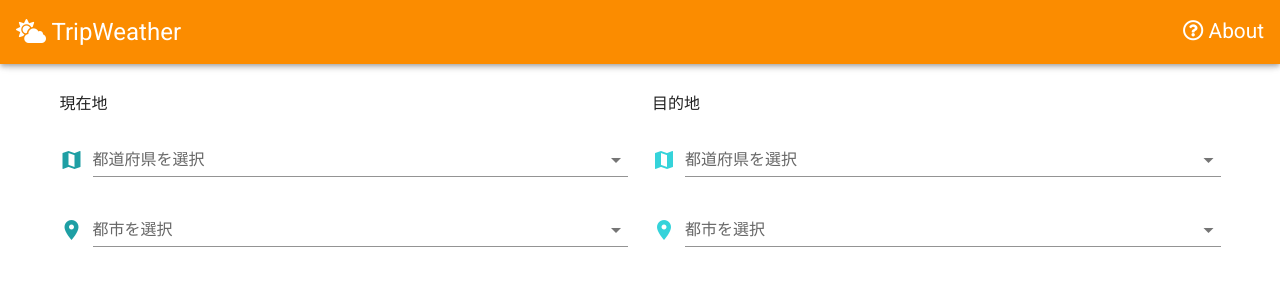
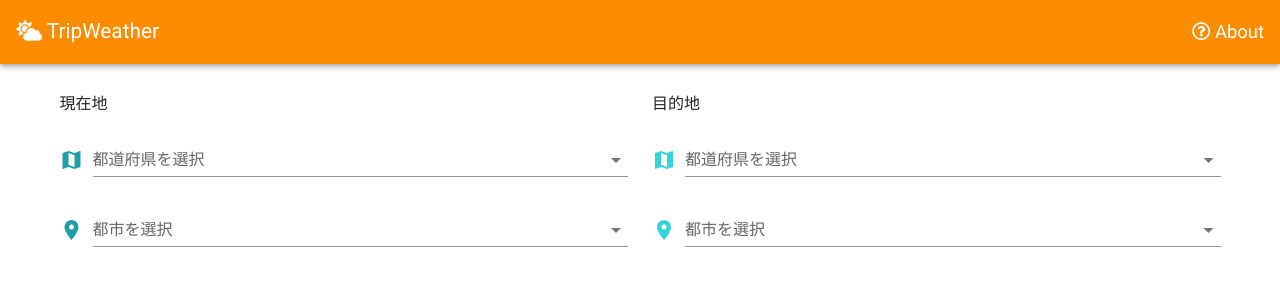
Before and after one commit to yakitori99/trip-weather-frontend, a Vue app: page / in a window 1280 px wide. Shown: the top 300 px of the page. Built offline with nearby package versions, Linux system fonts and the light colour scheme; no server answers.

Commit message:
フォントサイズを微修正

```diff
--- a/src/assets/css/style.css
+++ b/src/assets/css/style.css
@@ -33,7 +33,7 @@ body {
 .app_title{
     text-decoration:none;
     font-weight: normal;
-    font-size: 1.5rem;
+    font-size: 1.3rem;
     display:block;
 }
 
@@ -41,7 +41,7 @@ body {
 .header_menu_title{
     text-decoration:none;
     font-weight: normal;
-    font-size: 1.3rem;
+    font-size: 1.15rem;
     display:block;
 }
 
```
